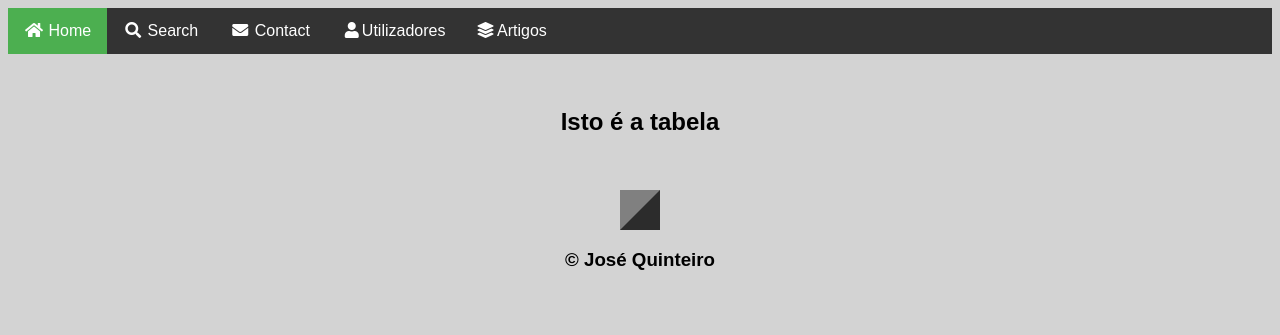
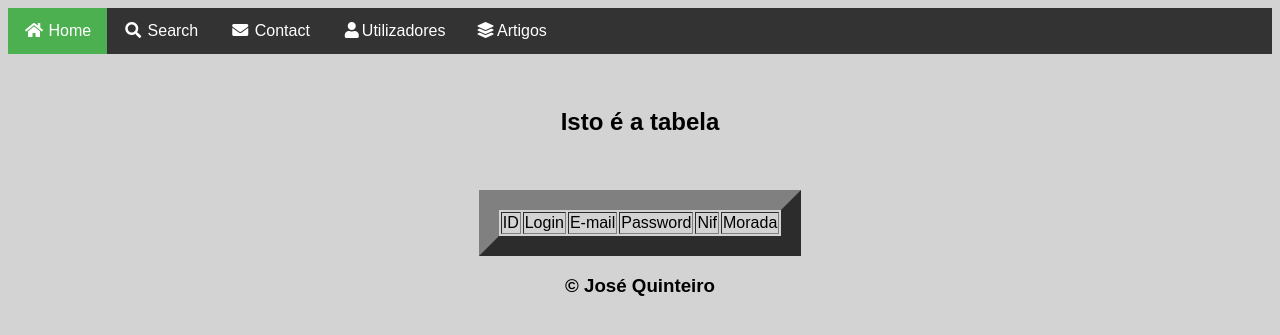
Before and after one commit to Kintas17/registo11, a Flask app: page /search in a window 1280 px wide. Shown: the top 335 px of the page. Run offline with Flask 2, Linux system fonts and the light colour scheme; data that the repository does not hold is empty; some libraries are stand-ins or nearby versions.

Commit message:
alteramos cliente para login

```diff
--- a/templates/search.html
+++ b/templates/search.html
@@ -6,6 +6,14 @@
 <p><br></p>
 
 <table border="20" align="center">
+    <tr>
+        <td>ID</td>
+        <td>Login</td>
+        <td>E-mail</td>
+        <td>Password</td>
+        <td>Nif</td>
+        <td>Morada</td>
+    </tr>
     {% for li in range(0, max) %}
     <tr>
         {% for co in range(0, 3) %}
--- a/user.py
+++ b/user.py
@@ -9,7 +9,7 @@ class User:
 
     def reset(self):
         self.id = None
-        self.cliente = ''
+        self.login = ''
         self.email = ''
         self.password = ''
         self.nif = ''
```
